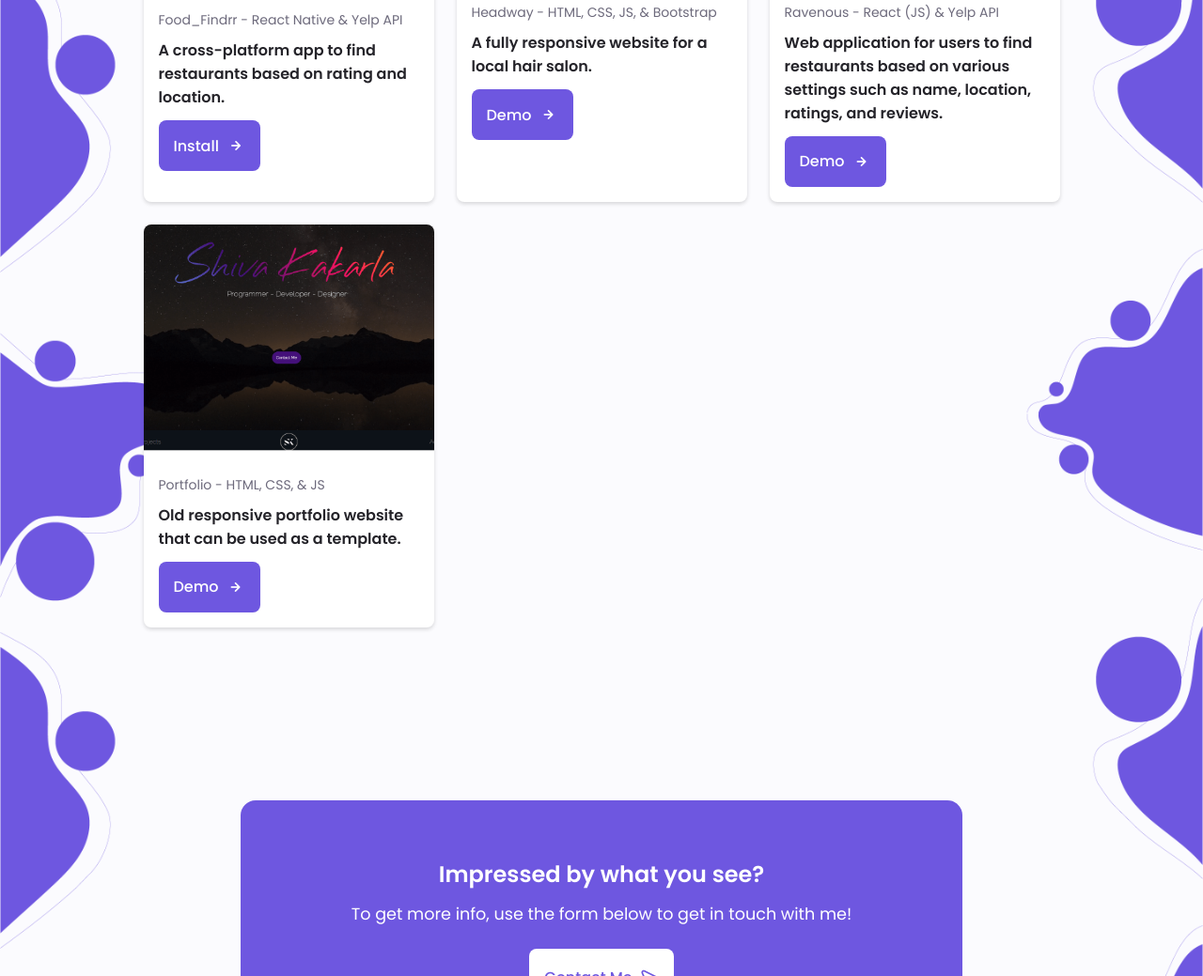
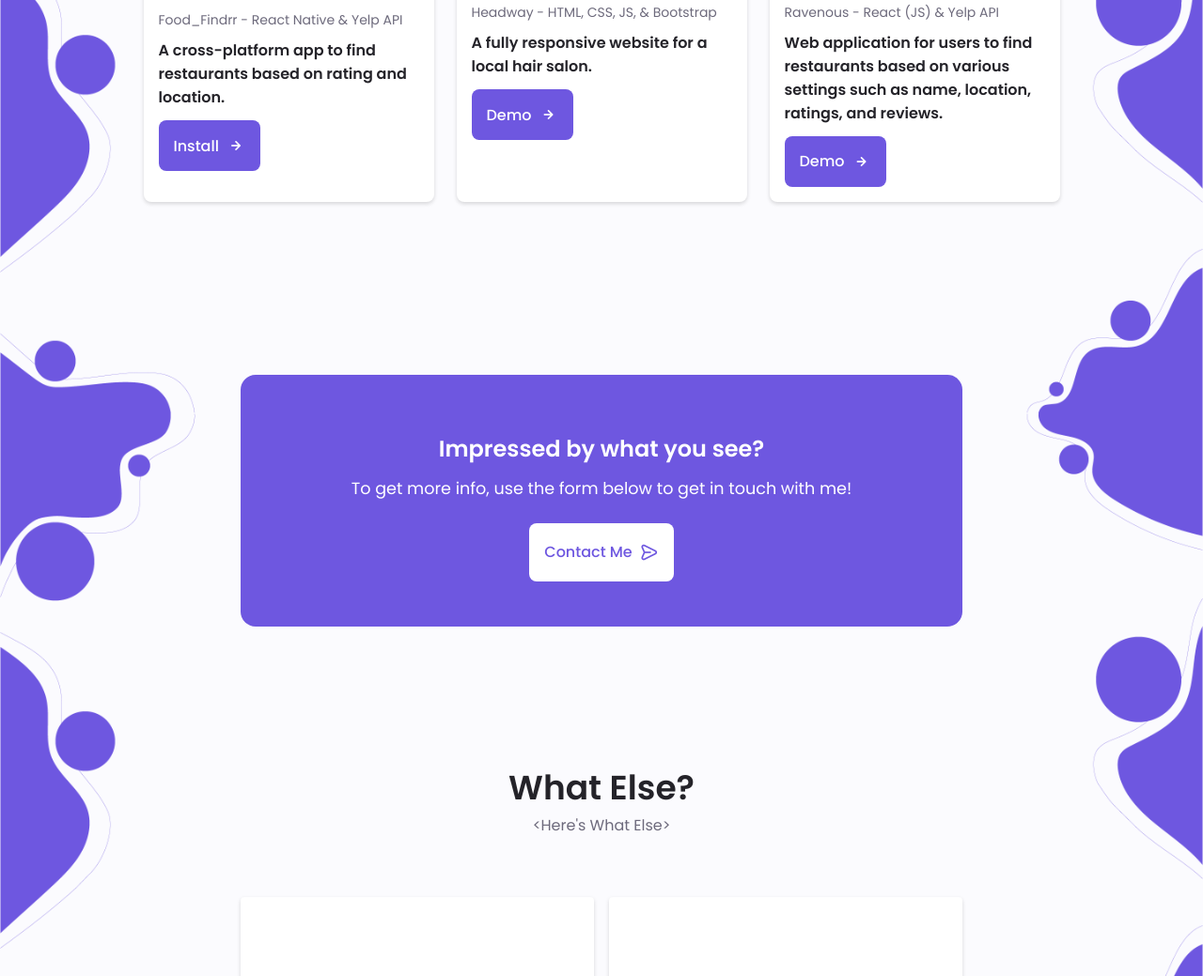
Before and after one commit to ShivaKakarla512/shivakakarla512.github.io, a plain HTML site: page index.html in a window 1280 px wide. Shown: the part 4600-5639 px from the top of the page at 94% size. Drawn offline with nearby package versions, Linux system fonts and the light colour scheme.

Commit message:
final changes summer

```diff
--- a/index.html
+++ b/index.html
@@ -714,14 +714,14 @@
                         </div>
                     </div>
 
-                    <div class="portfolio__content mix web">
+                    <!-- <div class="portfolio__content mix web">
                         <a target="_blank" href="https://shivakakarla512.github.io/Old-Portfolio/"><img src="assets/img/port9.png" alt="" class="portfolio__img"></a>
                         <div class="portfolio__data">
                             <span class="portfolio__subtitle">Portfolio - HTML, CSS, & JS</span>
                             <h2 class="portfolio__title">Old responsive portfolio website that can be used as a template.</h2>
                             <a target="_blank" href="https://shivakakarla512.github.io/Old-Portfolio/" class="button button--flex button--small">Demo <i class="uil uil-arrow-right button__icon"></i></a>
                         </div>
-                    </div>
+                    </div> -->
                 </div>
             </section>
 
```
